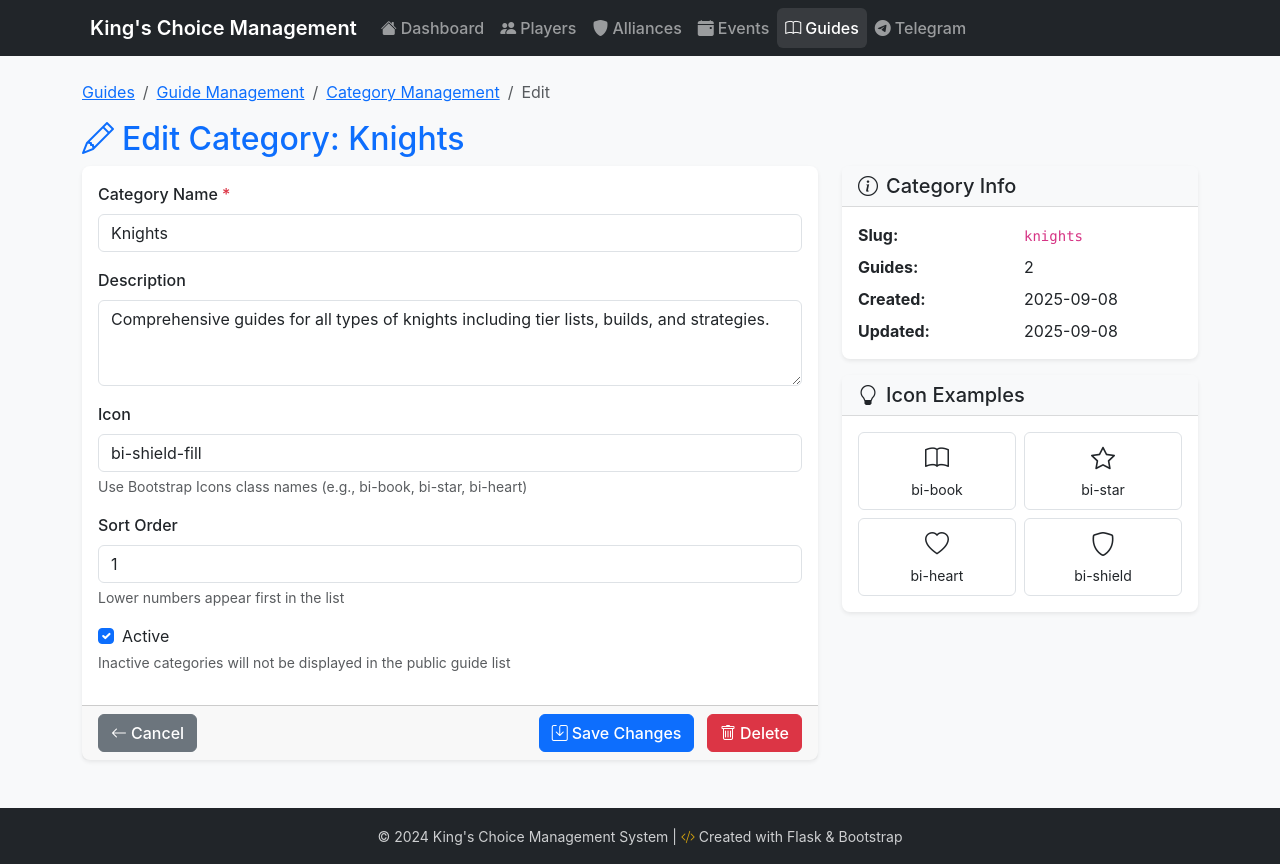
After one commit to knoticoo/kings, a Flask app: page /guides/admin/categories/edit/1 in a window 1280 px wide. The commit adds this page. Run offline with Flask 3, Linux system fonts and the light colour scheme.

Commit message:
feat: Add guide category management UI
Co-authored-by: zwqr59nn79 <zwqr59nn79@privaterelay.appleid.com>

```diff
--- a/templates/base.html
+++ b/templates/base.html
@@ -86,7 +86,8 @@
                     </li>
                 </ul>
 
-                <!-- Language Switcher -->
+                <!-- Language Switcher - Hidden for now, keeping Russian as default -->
+                <!--
                 <ul class="navbar-nav">
                     <li class="nav-item dropdown">
                         <a class="nav-link dropdown-toggle" href="#" id="languageDropdown" role="button" data-bs-toggle="dropdown">
@@ -103,6 +104,7 @@
                         </ul>
                     </li>
                 </ul>
+                -->
             </div>
         </div>
     </nav>
--- /dev/null
+++ b/templates/guides/admin/edit_category.html
@@ -0,0 +1,204 @@
+{% extends "base.html" %}
+
+{% block title %}{{ _("Edit Category") }}: {{ category.name }}{% endblock %}
+
+{% block content %}
+<div class="row">
+    <!-- Page Header -->
+    <div class="col-12">
+        <nav aria-label="breadcrumb">
+            <ol class="breadcrumb">
+                <li class="breadcrumb-item"><a href="{{ url_for('guides.list_guides') }}">{{ _("Guides") }}</a></li>
+                <li class="breadcrumb-item"><a href="{{ url_for('guides.admin_guides') }}">{{ _("Guide Management") }}</a></li>
+                <li class="breadcrumb-item"><a href="{{ url_for('guides.admin_categories') }}">{{ _("Category Management") }}</a></li>
+                <li class="breadcrumb-item active" aria-current="page">{{ _("Edit") }}</li>
+            </ol>
+        </nav>
+        <h1 class="h2 text-primary">
+            <i class="bi bi-pencil me-2"></i>{{ _("Edit Category") }}: {{ category.name }}
+        </h1>
+    </div>
+</div>
+
+<div class="row">
+    <div class="col-lg-8">
+        <form method="POST">
+            <div class="card">
+                <div class="card-body">
+                    <!-- Name -->
+                    <div class="mb-3">
+                        <label for="name" class="form-label">{{ _("Category Name") }} <span class="text-danger">*</span></label>
+                        <input type="text" class="form-control" id="name" name="name" required
+                               value="{{ category.name }}">
+                    </div>
+
+                    <!-- Description -->
+                    <div class="mb-3">
+                        <label for="description" class="form-label">{{ _("Description") }}</label>
+                        <textarea class="form-control" id="description" name="description" rows="3">{{ category.description or '' }}</textarea>
+                    </div>
+
+                    <!-- Icon -->
+                    <div class="mb-3">
+                        <label for="icon" class="form-label">{{ _("Icon") }}</label>
+                        <input type="text" class="form-control" id="icon" name="icon"
+                               value="{{ category.icon }}" placeholder="bi-book">
+                        <div class="form-text">
+                            {{ _("Use Bootstrap Icons class names (e.g., bi-book, bi-star, bi-heart)") }}
+                        </div>
+                    </div>
+
+                    <!-- Sort Order -->
+                    <div class="mb-3">
+                        <label for="sort_order" class="form-label">{{ _("Sort Order") }}</label>
+                        <input type="number" class="form-control" id="sort_order" name="sort_order"
+                               value="{{ category.sort_order }}" min="0">
+                        <div class="form-text">
+                            {{ _("Lower numbers appear first in the list") }}
+                        </div>
+                    </div>
+
+                    <!-- Active Status -->
+                    <div class="mb-3">
+                        <div class="form-check">
+                            <input class="form-check-input" type="checkbox" id="is_active" name="is_active"
+                                   {% if category.is_active %}checked{% endif %}>
+                            <label class="form-check-label" for="is_active">
+                                {{ _("Active") }}
+                            </label>
+                        </div>
+                        <div class="form-text">
+                            {{ _("Inactive categories will not be displayed in the public guide list") }}
+                        </div>
+                    </div>
+                </div>
+                <div class="card-footer">
+                    <div class="d-flex justify-content-between">
+                        <a href="{{ url_for('guides.admin_categories') }}" class="btn btn-secondary">
+                            <i class="bi bi-arrow-left me-1"></i>{{ _("Cancel") }}
+                        </a>
+                        <div>
+                            <button type="submit" class="btn btn-primary me-2">
+                                <i class="bi bi-save me-1"></i>{{ _("Save Changes") }}
+                            </button>
+                            <button type="button" class="btn btn-danger" onclick="confirmDelete()">
+                                <i class="bi bi-trash me-1"></i>{{ _("Delete") }}
+                            </button>
+                        </div>
+                    </div>
+                </div>
+            </div>
+        </form>
+    </div>
+
+    <!-- Sidebar -->
+    <div class="col-lg-4">
+        <div class="card mb-3">
+            <div class="card-header">
+                <h5 class="card-title mb-0">
+                    <i class="bi bi-info-circle me-2"></i>{{ _("Category Info") }}
+                </h5>
+            </div>
+            <div class="card-body">
+                <div class="row g-2">
+                    <div class="col-6">
+                        <strong>{{ _("Slug") }}:</strong>
+                    </div>
+                    <div class="col-6">
+                        <code>{{ category.slug }}</code>
+                    </div>
+                    <div class="col-6">
+                        <strong>{{ _("Guides") }}:</strong>
+                    </div>
+                    <div class="col-6">
+                        {{ category.guides|length }}
+                    </div>
+                    <div class="col-6">
+                        <strong>{{ _("Created") }}:</strong>
+                    </div>
+                    <div class="col-6">
+                        {{ category.created_at.strftime('%Y-%m-%d') if category.created_at }}
+                    </div>
+                    <div class="col-6">
+                        <strong>{{ _("Updated") }}:</strong>
+                    </div>
+                    <div class="col-6">
+                        {{ category.updated_at.strftime('%Y-%m-%d') if category.updated_at }}
+                    </div>
+                </div>
+            </div>
+        </div>
+
+        <div class="card">
+            <div class="card-header">
+                <h5 class="card-title mb-0">
+                    <i class="bi bi-lightbulb me-2"></i>{{ _("Icon Examples") }}
+                </h5>
+            </div>
+            <div class="card-body">
+                <div class="row g-2">
+                    <div class="col-6">
+                        <div class="text-center p-2 border rounded">
+                            <i class="bi bi-book fs-4"></i>
+                            <br><small>bi-book</small>
+                        </div>
+                    </div>
+                    <div class="col-6">
+                        <div class="text-center p-2 border rounded">
+                            <i class="bi bi-star fs-4"></i>
+                            <br><small>bi-star</small>
+                        </div>
+                    </div>
+                    <div class="col-6">
+                        <div class="text-center p-2 border rounded">
+                            <i class="bi bi-heart fs-4"></i>
+                            <br><small>bi-heart</small>
+                        </div>
+                    </div>
+                    <div class="col-6">
+                        <div class="text-center p-2 border rounded">
+                            <i class="bi bi-shield fs-4"></i>
+                            <br><small>bi-shield</small>
+                        </div>
+                    </div>
+                </div>
+            </div>
+        </div>
+    </div>
+</div>
+
+<!-- Delete Confirmation Modal -->
+<div class="modal fade" id="deleteModal" tabindex="-1">
+    <div class="modal-dialog">
+        <div class="modal-content">
+            <div class="modal-header">
+                <h5 class="modal-title">{{ _("Confirm Delete") }}</h5>
+                <button type="button" class="btn-close" data-bs-dismiss="modal"></button>
+            </div>
+            <div class="modal-body">
+                <p>{{ _("Are you sure you want to delete this category") }}?</p>
+                {% if category.guides %}
+                <p class="text-warning">
+                    <strong>{{ _("Warning: This category has guides. Please move or delete them first.") }}</strong>
+                </p>
+                {% endif %}
+                <p class="text-danger"><strong>{{ _("This action cannot be undone.") }}</strong></p>
+            </div>
+            <div class="modal-footer">
+                <button type="button" class="btn btn-secondary" data-bs-dismiss="modal">{{ _("Cancel") }}</button>
+                <form method="POST" action="{{ url_for('guides.delete_category', category_id=category.id) }}" style="display: inline;">
+                    <button type="submit" class="btn btn-danger" {% if category.guides %}disabled{% endif %}>{{ _("Delete") }}</button>
+                </form>
+            </div>
+        </div>
+    </div>
+</div>
+{% endblock %}
+
+{% block extra_js %}
+<script>
+function confirmDelete() {
+    new bootstrap.Modal(document.getElementById('deleteModal')).show();
+}
+</script>
+{% endblock %}
```
Also changed, not shown: templates/guides/admin/add_category.html (added, +128 -0 lines), templates/guides/admin/categories.html (added, +163 -0 lines).
